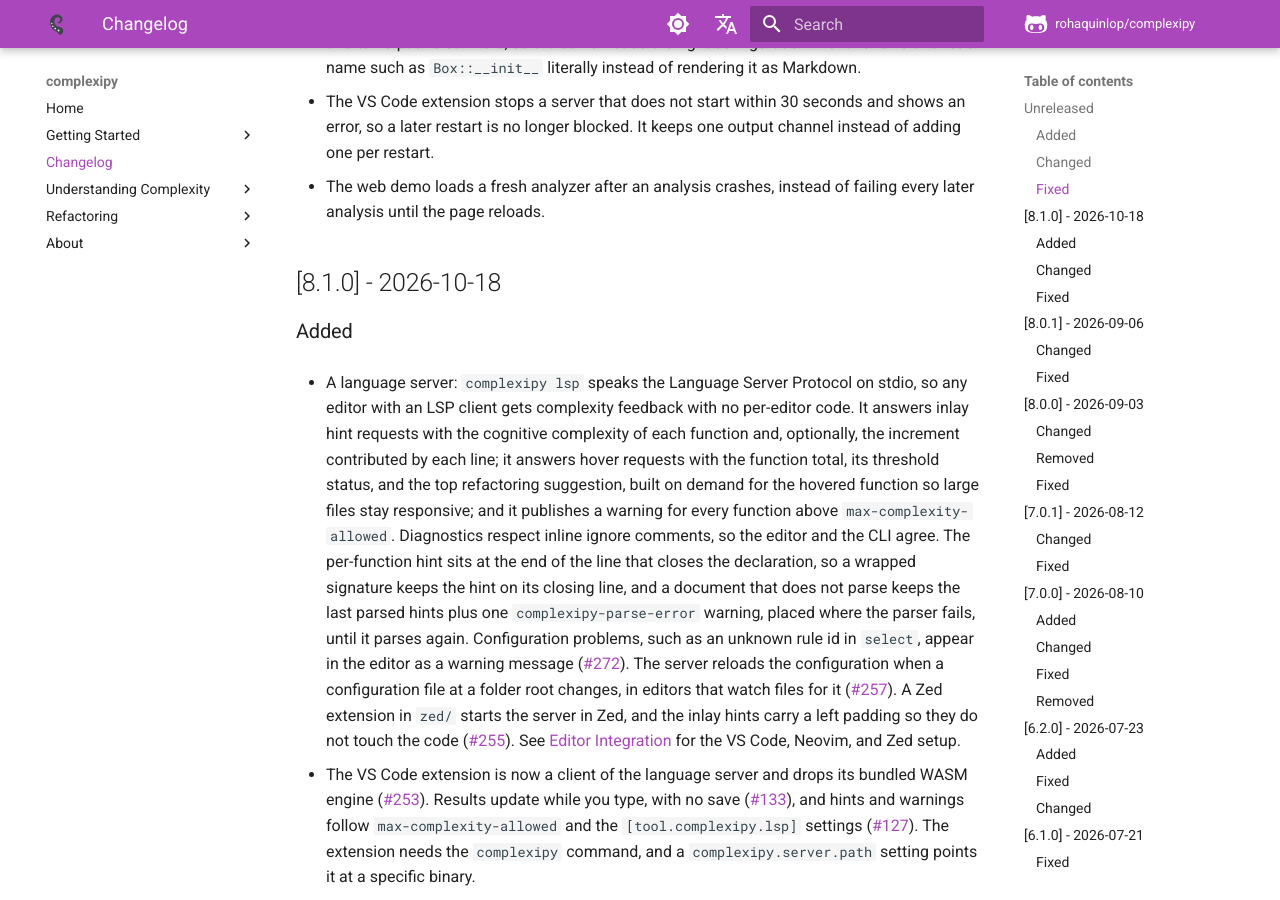
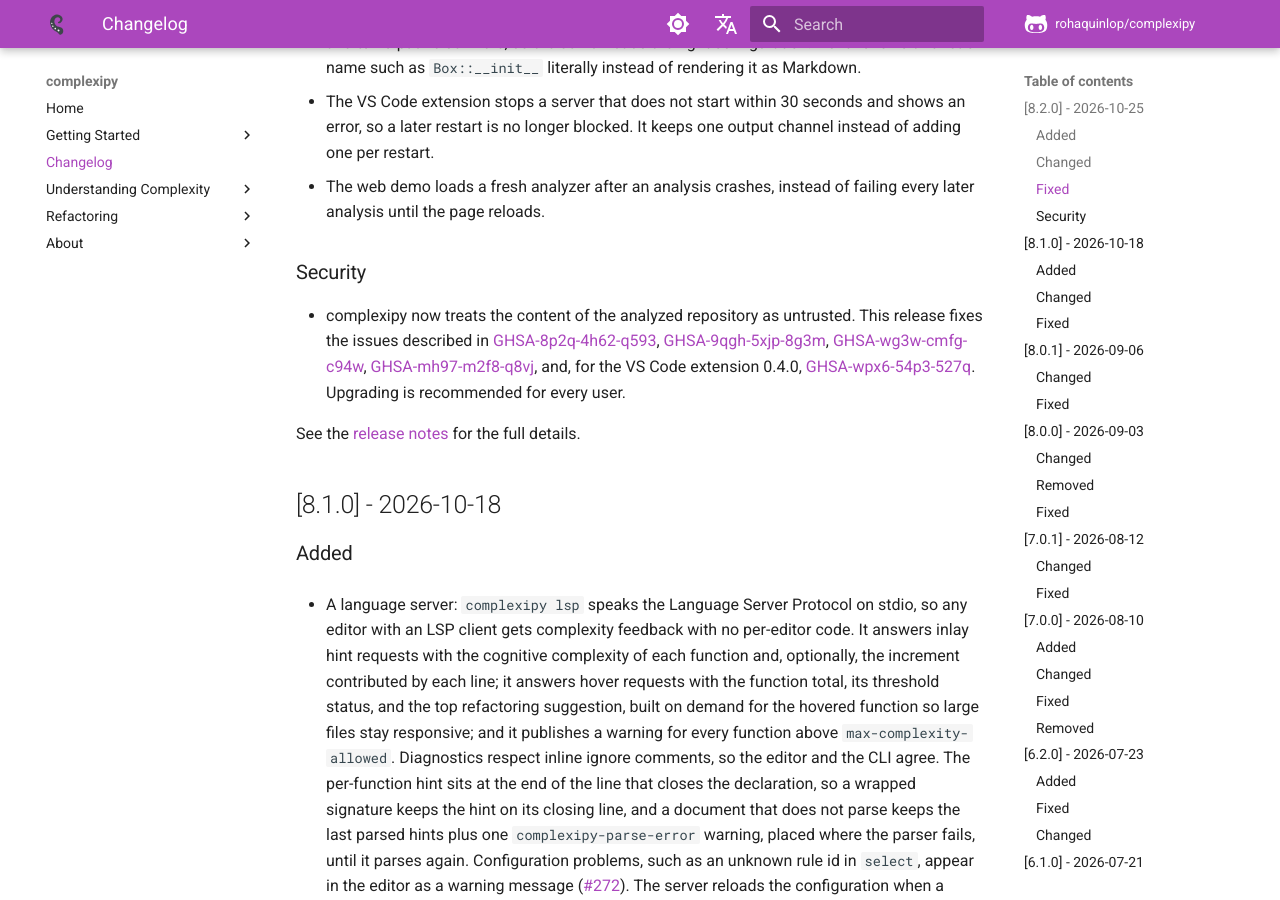
Before and after one commit to rohaquinlop/complexipy, an MkDocs documentation site: the page built from docs/changelog.md, in a window 1280 px wide and 900 px high, scrolled down 6144 px. Built offline with MkDocs 1.6.1 and Material for MkDocs 9.7.7, drawn with Linux system fonts in a browser that asks for light colours; comment, search, counter and statistics services are not loaded; some of the changed text lies outside the part shown.

Commit message:
docs(changelog): release 8.2.0

```diff
--- a/CHANGELOG.md
+++ b/CHANGELOG.md
@@ -3,7 +3,7 @@
 All notable changes to complexipy are documented here, newest first. Each
 release section links to its GitHub release notes for the full details.
 
-## Unreleased
+## [8.2.0] - 2026-10-25
 
 ### Added
 
@@ -282,6 +282,21 @@ release section links to its GitHub release notes for the full details.
   output channel instead of adding one per restart.
 - The web demo loads a fresh analyzer after an analysis crashes, instead of
   failing every later analysis until the page reloads.
+
+### Security
+
+- complexipy now treats the content of the analyzed repository as untrusted.
+  This release fixes the issues described in
+  [GHSA-8p2q-4h62-q593](https://github.com/rohaquinlop/complexipy/security/advisories/GHSA-8p2q-4h62-q593),
+  [GHSA-9qgh-5xjp-8g3m](https://github.com/rohaquinlop/complexipy/security/advisories/GHSA-9qgh-5xjp-8g3m),
+  [GHSA-wg3w-cmfg-c94w](https://github.com/rohaquinlop/complexipy/security/advisories/GHSA-wg3w-cmfg-c94w),
+  [GHSA-mh97-m2f8-q8vj](https://github.com/rohaquinlop/complexipy/security/advisories/GHSA-mh97-m2f8-q8vj),
+  and, for the VS Code extension 0.4.0,
+  [GHSA-wpx6-54p3-527q](https://github.com/rohaquinlop/complexipy/security/advisories/GHSA-wpx6-54p3-527q).
+  Upgrading is recommended for every user.
+
+See the [release notes](https://github.com/rohaquinlop/complexipy/releases/tag/8.2.0)
+for the full details.
 
 ## [8.1.0] - 2026-10-18
 
--- a/vscode/complexipy/CHANGELOG.md
+++ b/vscode/complexipy/CHANGELOG.md
@@ -1,6 +1,6 @@
 # Change Log
 
-## [0.4.0] - Unreleased
+## [0.4.0] - 2026-10-25
 
 ### Added
 
@@ -12,6 +12,10 @@
 - With complexipy 8.2.0, the warning underlines the function name, and hover appears only on the `def` lines (#290). Set `diagnostic-range` or `hover` under `[tool.complexipy.lsp]` to change them.
 - In Restricted Mode, `complexipy.server.path` from workspace settings is ignored, and the extension runs the binary from your user settings or the `PATH`. Before, the extension was disabled in Restricted Mode.
 - A relative `complexipy.server.path` resolves against the first workspace folder, the directory the server starts in, and relative `PATH` entries are skipped.
+
+### Fixed
+
+- A server that does not start within 30 seconds is stopped and shows an error, so a later restart is no longer blocked. The extension keeps one output channel instead of adding one per restart.
 
 ## [0.3.0] - 2026-10-18
 
```
Also changed, not shown: docs/es/changelog.md (+16 -1 lines).
